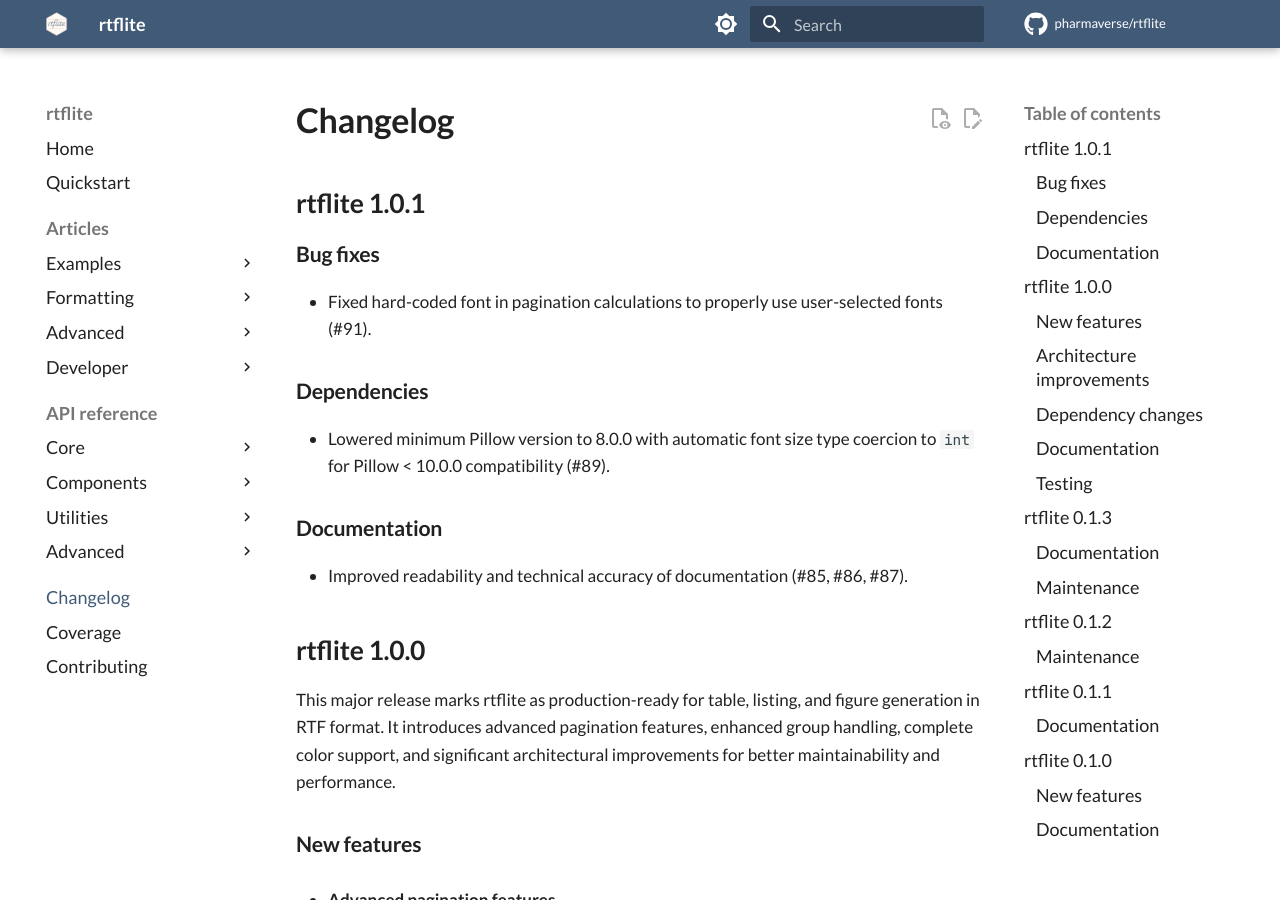
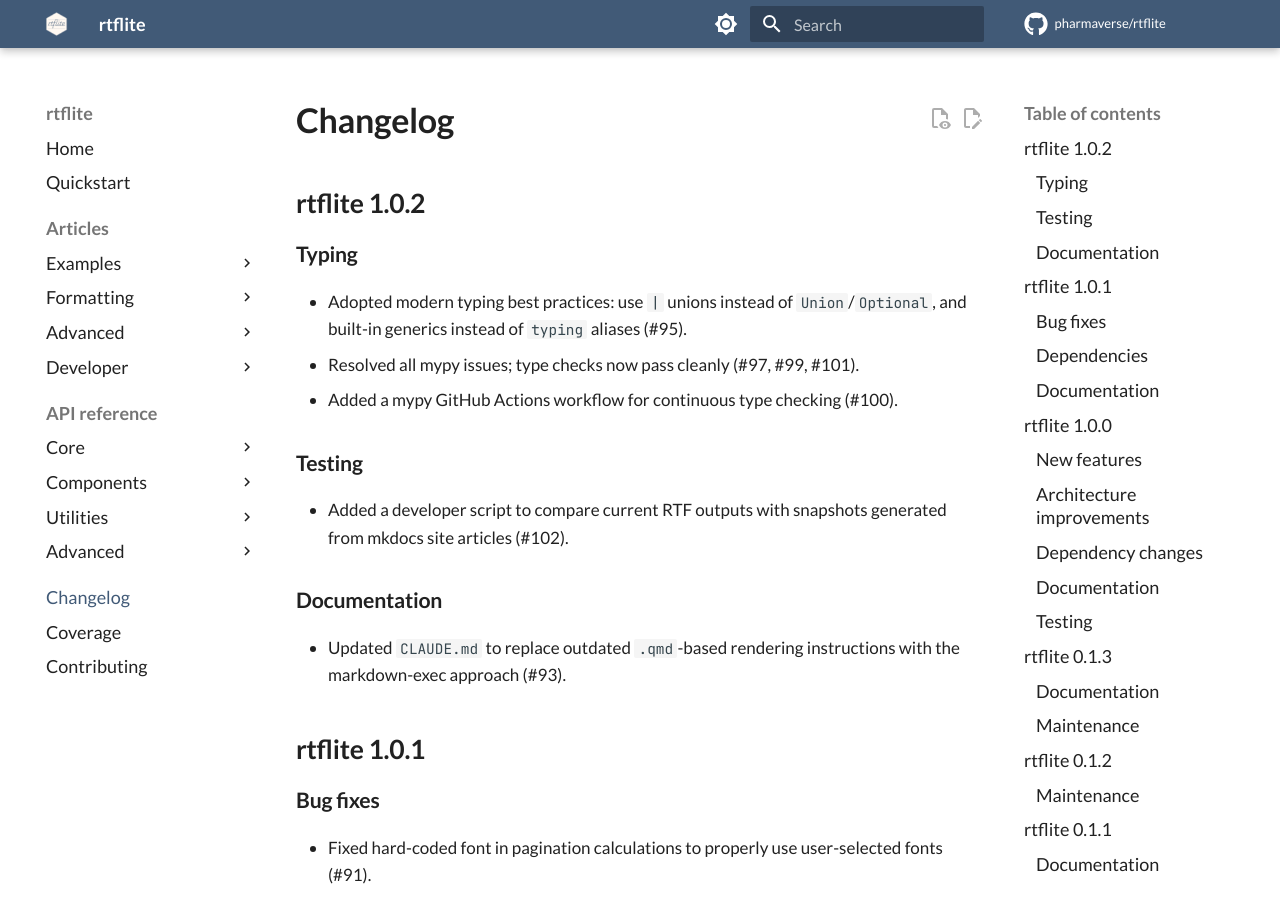
Before and after one commit to pharmaverse/rtflite, an MkDocs documentation site: the page built from docs/changelog.md, in a window 1280 px wide and 900 px high. Built offline with MkDocs 1.6.1 and Material for MkDocs 9.7.7, drawn with Linux system fonts in a browser that asks for light colours; comment, search, counter and statistics services are not loaded.

Commit message:
Update changelog for v1.0.2

```diff
--- a/docs/changelog.md
+++ b/docs/changelog.md
@@ -1,4 +1,23 @@
 # Changelog
+
+## rtflite 1.0.2
+
+### Typing
+
+- Adopted modern typing best practices: use `|` unions instead of
+  `Union`/`Optional`, and built-in generics instead of `typing` aliases (#95).
+- Resolved all mypy issues; type checks now pass cleanly (#97, #99, #101).
+- Added a mypy GitHub Actions workflow for continuous type checking (#100).
+
+### Testing
+
+- Added a developer script to compare current RTF outputs with snapshots
+  generated from mkdocs site articles (#102).
+
+### Documentation
+
+- Updated `CLAUDE.md` to replace outdated `.qmd`-based rendering instructions
+  with the markdown-exec approach (#93).
 
 ## rtflite 1.0.1
 
```
Also changed, not shown: CHANGELOG.md (+19 -0 lines).
